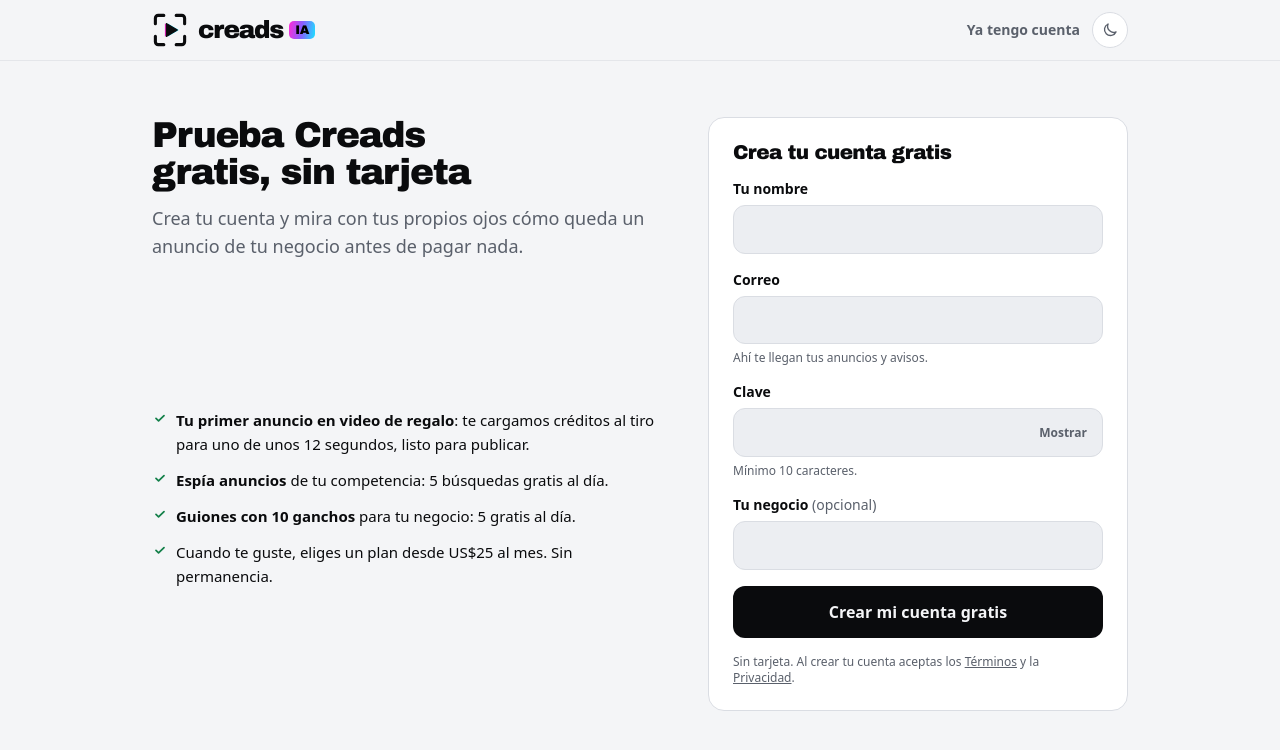
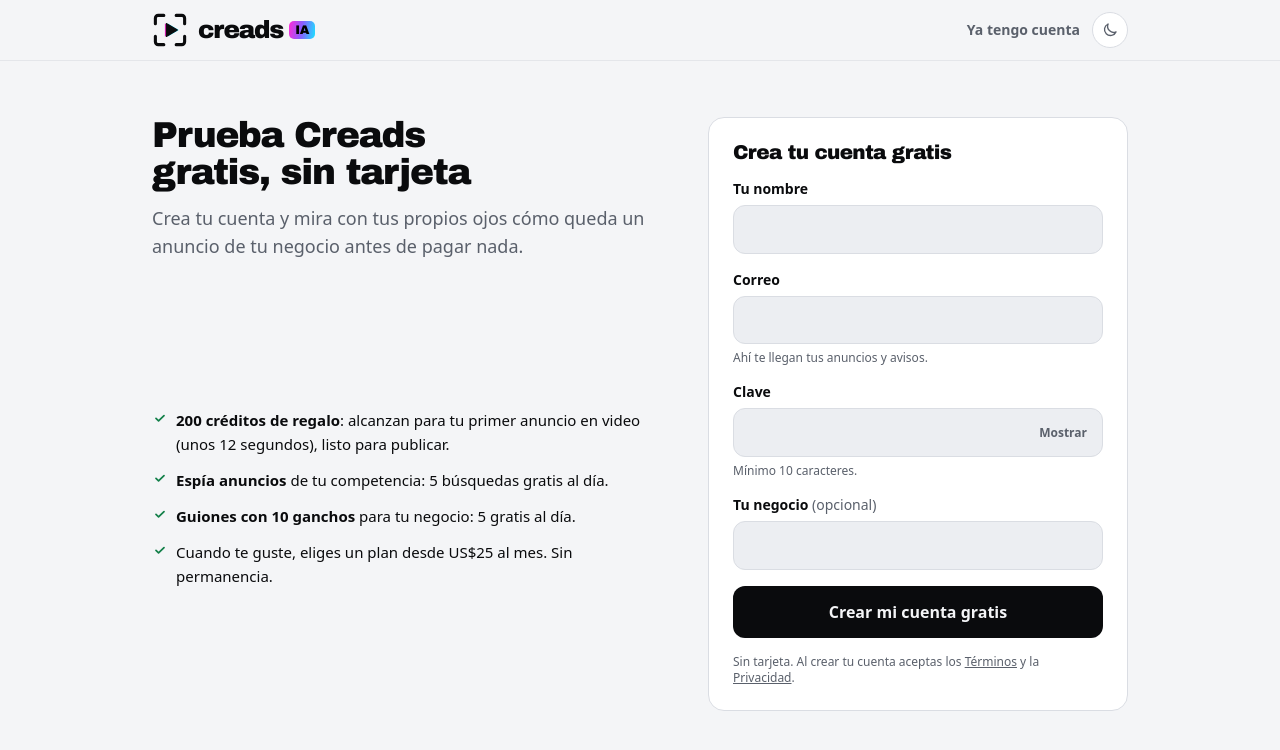
Before and after one commit to Creadsia/creads, a Next.js app: page /registro in a window 1280 px wide. Shown: the top 750 px of the page. Built offline with nearby package versions, Linux system fonts and the light colour scheme; no server answers; a web font is replaced by a local one.

Commit message:
Copy: «200 créditos de regalo» on sign-up (not a plan; plans are Básico, Emprende, Negocio)
Co-Authored-By: Claude Opus 5.5 <noreply@anthropic.com>
Claude-Session: https://claude.ai/code/session_01SeYdiQ3dW6ygkcrUQ7FRPC

```diff
--- a/src/app/registro/registro.tsx
+++ b/src/app/registro/registro.tsx
@@ -103,7 +103,7 @@ export default function Registro({ google }: { google: boolean }) {
           <p className="text-xs text-muted">Sin tarjeta. Al crear tu cuenta aceptas los <a href="/terminos" className="underline">Términos</a> y la <a href="/privacidad" className="underline">Privacidad</a>.</p>
         </form>
           <ul className="flex min-w-0 flex-col gap-3 text-[15px] lg:col-start-1 lg:row-start-2">
-            <li className="flex gap-2"><Check /><span><b>Tu primer anuncio en video de regalo</b>: te cargamos créditos al tiro para uno de unos 12 segundos, listo para publicar.</span></li>
+            <li className="flex gap-2"><Check /><span><b>200 créditos de regalo</b>: alcanzan para tu primer anuncio en video (unos 12 segundos), listo para publicar.</span></li>
             <li className="flex gap-2"><Check /><span><b>Espía anuncios</b> de tu competencia: 5 búsquedas gratis al día.</span></li>
             <li className="flex gap-2"><Check /><span><b>Guiones con 10 ganchos</b> para tu negocio: 5 gratis al día.</span></li>
             <li className="flex gap-2"><Check /><span>Cuando te guste, eliges un plan desde US$25 al mes. Sin permanencia.</span></li>
--- a/src/app/venta.tsx
+++ b/src/app/venta.tsx
@@ -48,7 +48,7 @@ const STEPS = [
 ] as const;
 
 const FAQ = [
-  ["¿Puedo probar antes de pagar?", "Sí. Creas tu cuenta gratis, sin tarjeta, y al tiro te regalamos créditos para tu primer anuncio de unos 12 segundos, listo para publicar. También puedes espiar anuncios y crear guiones gratis (5 al día)."],
+  ["¿Puedo probar antes de pagar?", "Sí. Creas tu cuenta gratis, sin tarjeta, y al tiro te regalamos 200 créditos para tu primer anuncio de unos 12 segundos, listo para publicar. También puedes espiar anuncios y crear guiones gratis (5 al día)."],
   ["¿Qué diferencia hay entre Automático y Manual?", "En Automático conversas con Creads como con una agencia: te pregunta, propone, hace el video, lo revisa y te lo entrega. En Manual haces cada paso tú (guion, voz, escenas, edición) y decides cada detalle. Puedes usar los dos con el mismo plan."],
   ["¿Necesito saber de inteligencia artificial o de edición?", "No. Escribes en tus palabras qué vendes y a quién. Creads escribe el guion, crea a la persona, pone la voz y edita. Tú solo apruebas."],
   ["¿Se ve real?", "Mira los ejemplos de arriba: ninguna de esas personas existe. Si prefieres algo 100% real, subes un video tuyo hablando al celular y Creads le pone la voz nueva en los labios en cada anuncio."],
@@ -136,7 +136,7 @@ export default function Venta({ t, rate = 950, renews = true }: { t: Content; ra
                 Cuéntale a Creads qué vendes y recibe tu anuncio listo para Facebook, Instagram y TikTok: guion, persona, voz chilena y edición, en minutos.
               </p>
               <div className="flex flex-col gap-3 sm:flex-row sm:items-center">
-                <Cta href={FREE} sub="Sin tarjeta. Tu primer anuncio va de regalo.">Crea tu primer anuncio gratis</Cta>
+                <Cta href={FREE} sub="Sin tarjeta. Te regalamos 200 créditos para tu primer anuncio.">Crea tu primer anuncio gratis</Cta>
                 <a href="#formas" className="rounded-xl border border-line bg-surface/60 px-5 py-3 text-center font-semibold backdrop-blur hover:bg-surface">Ver cómo se hace</a>
               </div>
               <ul className="grid gap-1.5 text-sm text-muted sm:grid-cols-2">
--- a/src/lib/emails.ts
+++ b/src/lib/emails.ts
@@ -53,7 +53,7 @@ export function welcomeEmail(to: string, name: string | null, regalo?: string |
         title: "Tu primer anuncio va por nuestra cuenta",
         paragraphs: [
           esc(hello(name)),
-          "Gracias por crear tu cuenta en Creads IA. Ya te cargamos créditos para tu primer anuncio en video (unos 12 segundos, con una persona hablando de tu negocio), sin tarjeta.",
+          "Gracias por crear tu cuenta en Creads IA. Ya te cargamos 200 créditos de regalo para tu primer anuncio en video (unos 12 segundos, con una persona hablando de tu negocio), sin tarjeta.",
           "Entra a <b>Automático</b>, cuéntale qué vendes y a quién, y Creads te hace el guion, la persona, el video y la revisión.",
         ],
         cta: { label: "Hacer mi anuncio de regalo", href: `${link}/automatico` },
```
